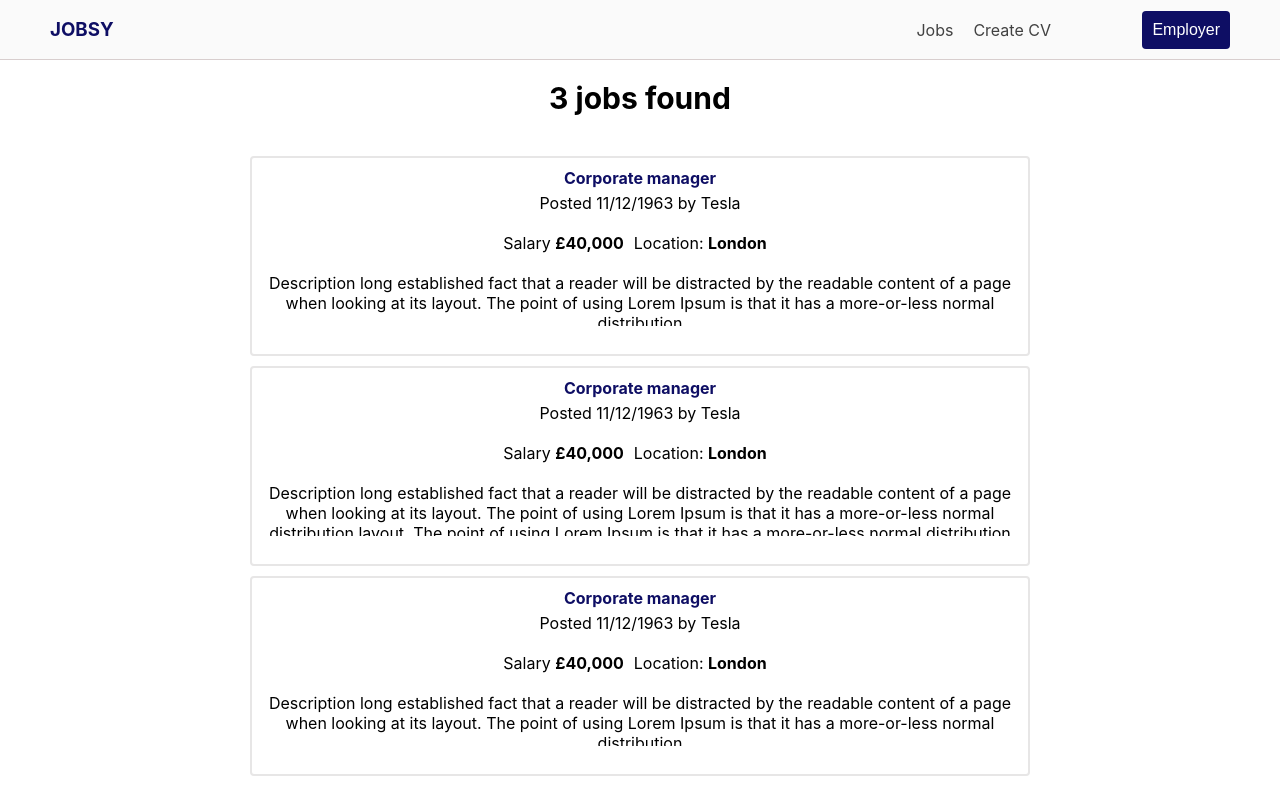
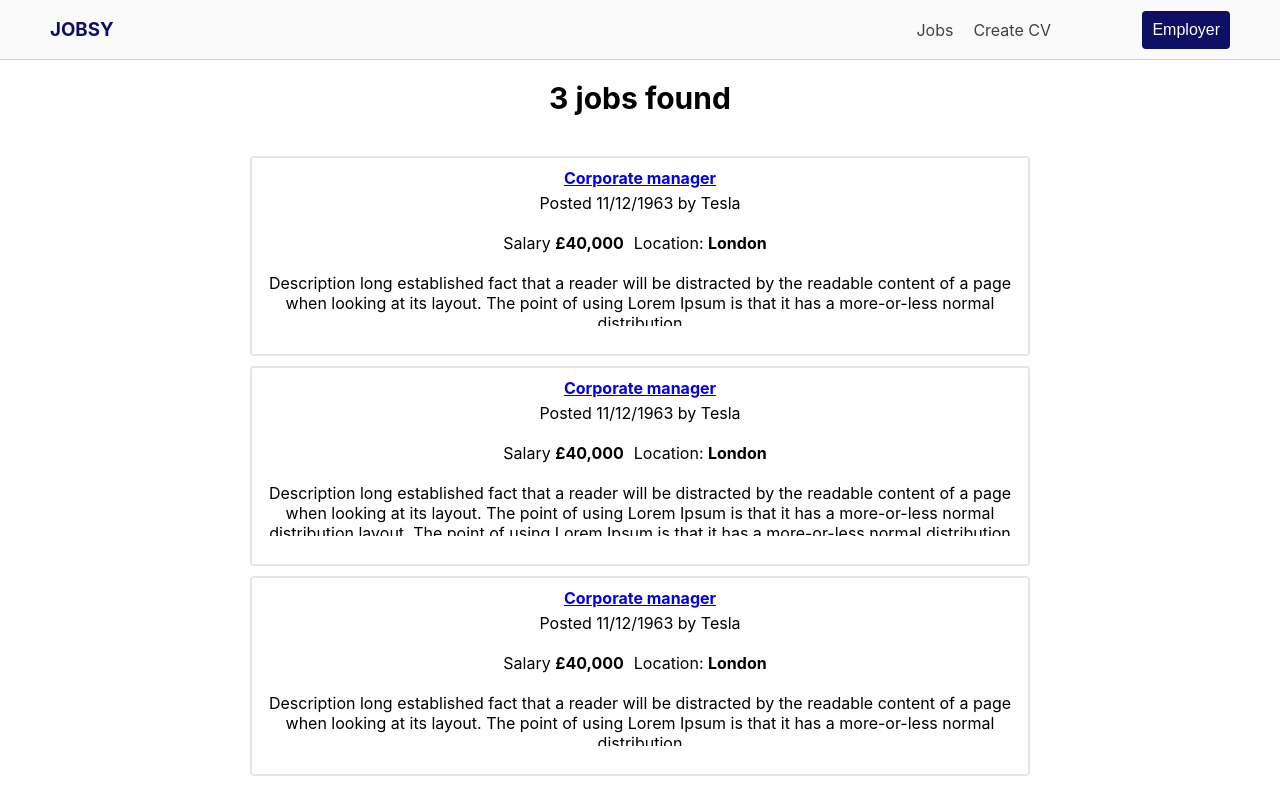
Before and after one commit to rishix23/advanced-web, a React (Create React App) app in the folder frontend-react/: page /jobs in a window 1280 px wide. Shown: the top 800 px of the page. Built offline with nearby package versions, Linux system fonts and the light colour scheme.

Commit message:
setup route and page for individual job

```diff
--- a/frontend-react/src/App.js
+++ b/frontend-react/src/App.js
@@ -3,6 +3,7 @@ import './App.css';
 import Nav from './components/nav/Nav';
 import Home from './components/home/Home';
 import Jobs from './components/jobs/Jobs';
+import JobsDetail from './components/jobsdetail/JobsDetail'
 import Signup from './components/signup/Signup';
 import Login from './components/login/Login';
 import Createcv from './components/createcv/Createcv';
@@ -24,7 +25,8 @@ function App() {
           <Nav />
           <Switch>
             <Route path="/" exact component={Home} />
-            <Route path="/jobs" component={Jobs} />
+            <Route path="/jobs" exact component={Jobs} />
+            <Route path="/jobs/:id" component={JobsDetail} />
             <Route path="/createcv" component={Createcv} />
             <Route path="/signup" component={Signup} />
             <Route path="/login" component={Login} />
--- a/frontend-react/src/components/jobs/Jobs.js
+++ b/frontend-react/src/components/jobs/Jobs.js
@@ -1,9 +1,11 @@
 import React from 'react';
 import './Jobs.css'
+import { Link } from 'react-router-dom';
 
 function Jobs() {
   const alljobs = [
     {
+      id: 1,
       jobtitle: "Corporate manager",
       salary: "£40,000",
       date: "11/12/1963",
@@ -13,6 +15,7 @@ function Jobs() {
       jobdescription: "long established fact that a reader will be distracted by the readable content of a page when looking at its layout. The point of using Lorem Ipsum is that it has a more-or-less normal distribution"
     },
     {
+      id: 2,
       jobtitle: "Corporate manager",
       salary: "£40,000",
       date: "11/12/1963",
@@ -22,6 +25,7 @@ function Jobs() {
       jobdescription: "long established fact that a reader will be distracted by the readable content of a page when looking at its layout. The point of using Lorem Ipsum is that it has a more-or-less normal distribution layout. The point of using Lorem Ipsum is that it has a more-or-less normal distribution layout. The point of using Lorem Ipsum is that it has a more-or-less normal distribution layout. The point of using Lorem Ipsum is that it has a more-or-less normal distribution layout. The point of using Lorem Ipsum is that it has a more-or-less normal distribution"
     },
     {
+      id: 3,
       jobtitle: "Corporate manager",
       salary: "£40,000",
       date: "11/12/1963",
@@ -37,7 +41,7 @@ function Jobs() {
       <div className='jobs-wrapper'>
         {alljobs.map(job => (
           <div className='job'>
-            <h4 className='job-title'>{job.jobtitle}</h4>
+            <h4 key={job.id} className='job-title'><Link to={`/jobs/${job.id}`}>{job.jobtitle}</Link></h4>
             <p className='job-company-date'>Posted {job.date} by {job.company}</p>
             <p className='job-salary'>Salary <strong>{job.salary}</strong></p>
             <p className='job-location'>Location: <strong>{job.location}</strong></p>
--- /dev/null
+++ b/frontend-react/src/components/jobsdetail/JobsDetail.js
@@ -0,0 +1,12 @@
+import React from 'react';
+import './JobsDetail.css';
+
+function JobsDetail() {
+  return (
+    <div>
+      <h1>Jobs Detail</h1>
+    </div>
+  );
+}
+
+export default JobsDetail;
```
Also changed, not shown: frontend-react/src/components/jobsdetail/JobsDetail.css (added).
